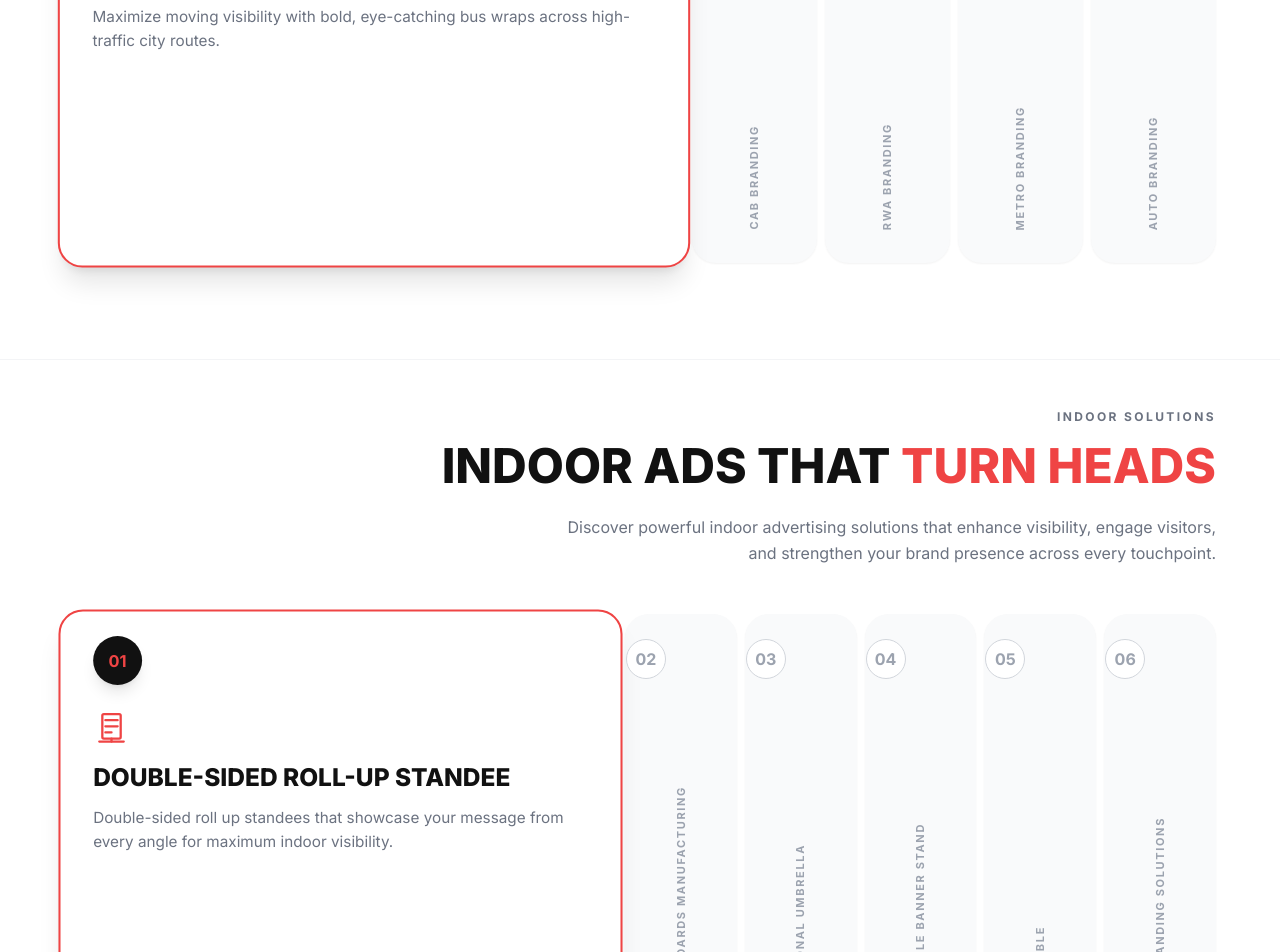
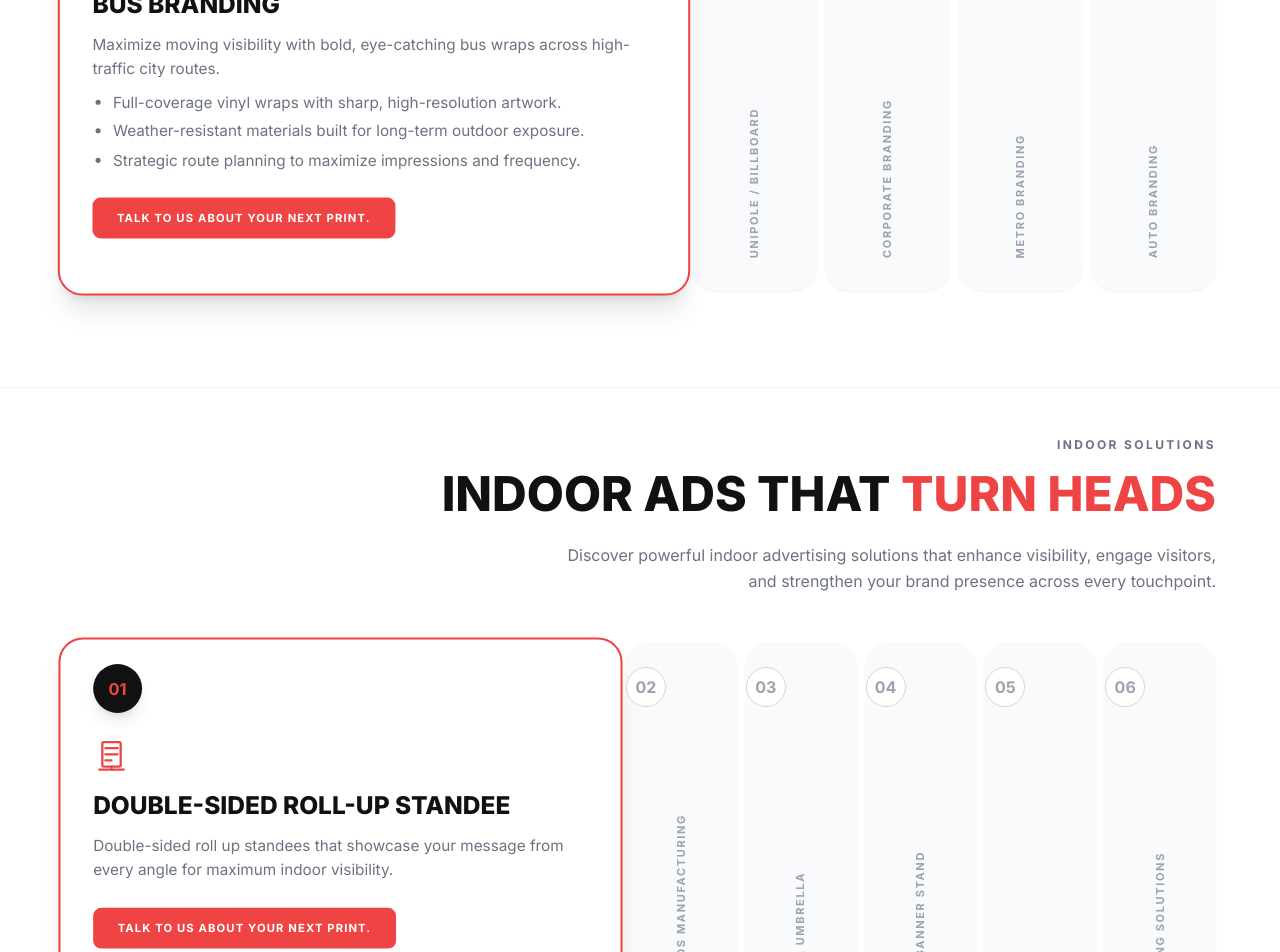
Before and after one commit to webenquiry11-svg/media-factory, a Next.js app in the folder frontend/: page / in a window 1280 px wide. Shown: the part 1300-2252 px from the top of the page. Built offline with nearby package versions, Linux system fonts and the light colour scheme.

Commit message:
Fix nested frontend folder

```diff
--- a/frontend/components/sections/service.tsx
+++ b/frontend/components/sections/service.tsx
@@ -122,31 +122,76 @@ const OutdoorServices = () => {
     {
       id: 1,
       title: "Bus Branding",
-      description: "Maximize moving visibility with bold, eye-catching bus wraps across high-traffic city routes.",
+      description: (
+        <Fragment>
+          Maximize moving visibility with bold, eye-catching bus wraps across high-traffic city routes.
+          <ul className="list-disc pl-5 mt-2 space-y-1">
+            <li>Full-coverage vinyl wraps with sharp, high-resolution artwork.</li>
+            <li>Weather-resistant materials built for long-term outdoor exposure.</li>
+            <li>Strategic route planning to maximize impressions and frequency.</li>
+          </ul>
+        </Fragment>
+      ),
       icon: BusIcon,
     },
     {
       id: 2,
-      title: "Cab Branding",
-      description: "Turn everyday rides into premium brand touchpoints with smart, city-wide cab advertising.",
-      icon: CabIcon,
+      title: "Unipole / Billboard",
+      description: (
+        <Fragment>
+          Capture attention with impactful unipoles and billboards on high-traffic routes for maximum visibility.
+          <ul className="list-disc pl-5 mt-2 space-y-1">
+            <li>Large-format displays designed for long-distance readability and impact.</li>
+            <li>Premium flex and printing quality for vivid, sharp visuals.</li>
+            <li>Prime locations selected for high daily reach and recall.</li>
+          </ul>
+        </Fragment>
+      ),
+      icon: DealerBoardIcon,
     },
     {
       id: 3,
-      title: "RWA Branding",
-      description: "Engage trusted community spaces and influence residents where they live, relax, and interact.",
+      title: "Corporate Branding",
+      description: (
+        <Fragment>
+          Boost your brand presence with cohesive display solutions across corporate touchpoints and campuses.
+          <ul className="list-disc pl-5 mt-2 space-y-1">
+            <li>Professional branding aligned with corporate guidelines.</li>
+            <li>High-finish signage, wall graphics, and displays.</li>
+            <li>Consistent brand experience across multiple high-traffic areas.</li>
+          </ul>
+        </Fragment>
+      ),
       icon: RWAIcon,
     },
     {
       id: 4,
       title: "Metro Branding",
-      description: "Dominate daily commuter journeys with impactful metro ads in stations and inside trains.",
+      description: (
+        <Fragment>
+          Dominate daily commuter journeys with impactful metro ads in stations and inside trains.
+          <ul className="list-disc pl-5 mt-2 space-y-1">
+            <li>High-frequency exposure to office-goers and daily commuters.</li>
+            <li>Multiple formats including panels, pillars, train wraps, and screens.</li>
+            <li>Strategically placed creatives for dwell-time engagement and recall.</li>
+          </ul>
+        </Fragment>
+      ),
       icon: MetroIcon,
     },
     {
       id: 5,
       title: "Auto Branding",
-      description: "Reach deep into local markets with continuous brand presence on high-frequency auto routes.",
+      description: (
+        <Fragment>
+          Reach deep into local markets with continuous brand presence on high-frequency auto routes.
+          <ul className="list-disc pl-5 mt-2 space-y-1">
+            <li>Compact yet prominent panels optimized for local visibility.</li>
+            <li>Durable prints that withstand dust, heat, and daily wear.</li>
+            <li>Ideal for hyperlocal targeting and repeat neighborhood impressions.</li>
+          </ul>
+        </Fragment>
+      ),
       icon: AutoIcon,
     },
   ];
@@ -160,7 +205,7 @@ const OutdoorServices = () => {
           Strategic Pathway to Your <span className="text-red-500 block sm:inline">Outdoor Success</span>
         </h2>
         <p className="text-gray-600 max-w-2xl text-base sm:text-lg leading-relaxed mx-auto lg:mx-0">
-          Media Factory is one of the best outdoor advertising companies in India, specializing in campaigns across buses, cabs, autos, metros, and RWAs.
+          Media Factory is one of the best outdoor advertising companies in India, specializing in campaigns across buses, cabs, autos, metros, and RWAs to enhance brand visibility.
         </p>
       </div>
 
@@ -216,9 +261,12 @@ const OutdoorServices = () => {
                     </h3>
 
                     {/* Description */}
-                    <p className="text-gray-500 text-sm sm:text-[15px] leading-relaxed mb-4 lg:mb-6 pl-14 lg:pl-0">
+                    <div className="text-gray-500 text-sm sm:text-[15px] leading-relaxed mb-4 lg:mb-6 pl-14 lg:pl-0">
                       {step.description}
-                    </p>
+                    </div>
+                    <a href="#contact" className="inline-block px-6 py-3 bg-red-500 hover:bg-[#111] text-white text-[10px] sm:text-[11px] font-bold uppercase tracking-widest rounded-lg transition-colors w-fit mb-4 lg:mb-0 ml-14 lg:ml-0">
+                      Talk to us about your next print.
+                    </a>
                   </div>
                 ) : (
                   // === INACTIVE STATE (DESKTOP ONLY) ===
@@ -281,17 +329,8 @@ const IndoorServices = () => {
     },
     {
       id: 6,
-      title: "Other Branding Solutions",
-      description: (
-        <Fragment>
-          (Glowsign Board, Vinyl Printing, Customized Wallpaper, Retail Shop Branding, In-Shop Branding, X Banner Stand, Table Top Roll Up Stand, Catalogue Stand, Canopy, Cut Out Stand).
-          <ul className="list-disc pl-5 mt-2 space-y-1">
-            <li>Wide range of formats tailored to diverse branding needs.</li>
-            <li>High-quality materials ensure durability and professional presentation everywhere.</li>
-            <li>Customizable designs aligned with brand guidelines and campaign goals.</li>
-          </ul>
-        </Fragment>
-      ),
+      title: "More Branding Solutions",
+      description: "Corporate Branding, Glowsign Board, Vinyl Printing, Customized Wallpaper Printing, Retail Shop Branding, In Shop Branding, X Banner Stand, Table Top Roll Up Stand, Catalogue Stand, Canopy, Cut Out Stand.",
       icon: MoreIcon,
     },
   ];
@@ -358,9 +397,12 @@ const IndoorServices = () => {
                         {step.title}
                         </h3>
 
-                        <div className="text-gray-500 text-sm sm:text-[15px] leading-relaxed mb-4 lg:mb-6 pl-14 lg:pl-0">
+                        <p className="text-gray-500 text-sm sm:text-[15px] leading-relaxed mb-4 lg:mb-6 pl-14 lg:pl-0">
                         {step.description}
-                        </div>
+                        </p>
+                        <a href="#contact" className="inline-block px-6 py-3 bg-red-500 hover:bg-[#111] text-white text-[10px] sm:text-[11px] font-bold uppercase tracking-widest rounded-lg transition-colors w-fit mb-4 lg:mb-0 ml-14 lg:ml-0">
+                          Talk to us about your next print.
+                        </a>
                     </div>
                     ) : (
                     // Inactive Content (Vertical Text - Desktop Only)
```
